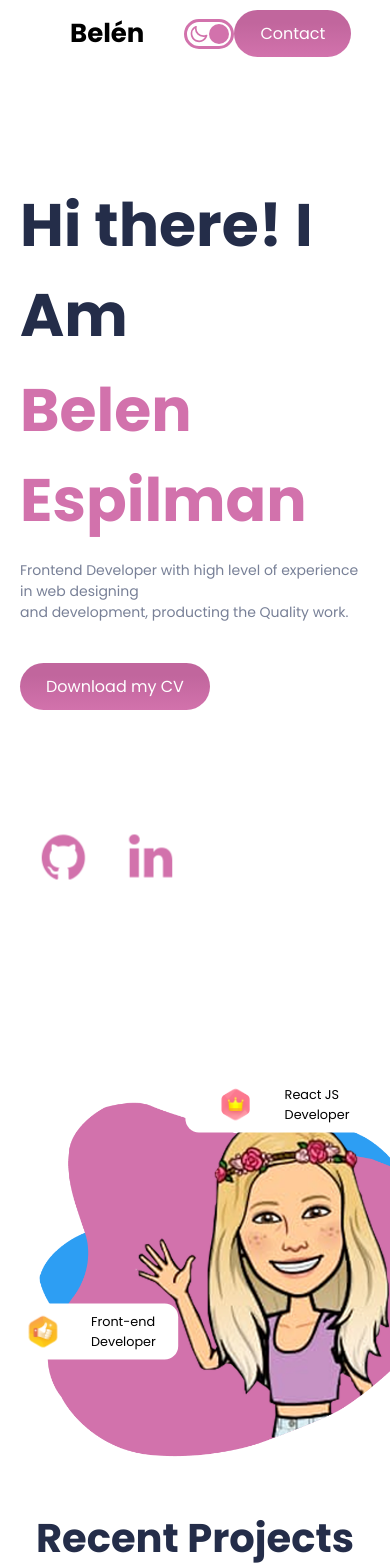
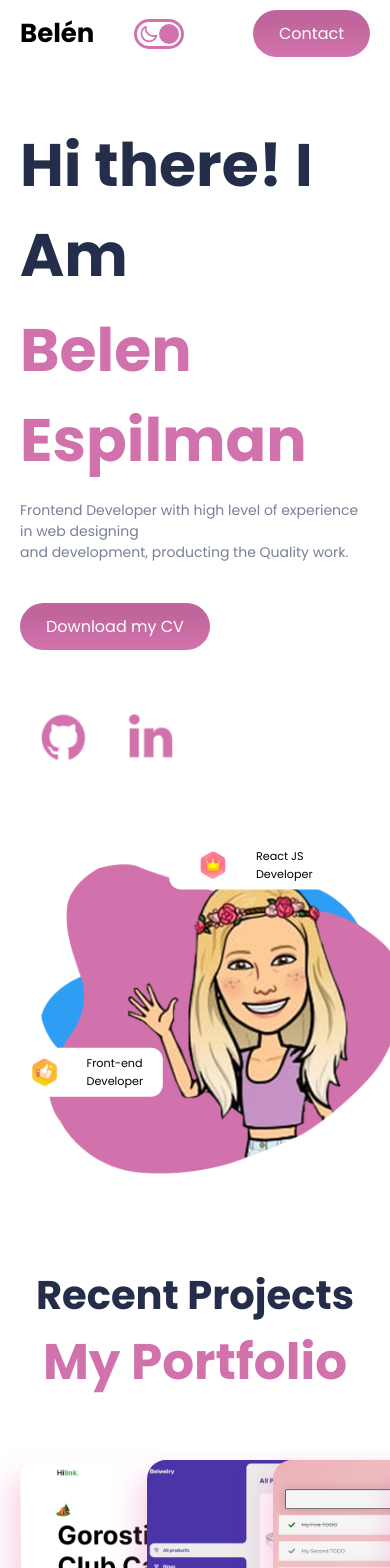
Before and after one commit to belenespilman/portfolio, a React (Create React App) app: page / in a window 390 px wide. Shown: the top 1568 px of the page. Built offline with nearby package versions, Linux system fonts and the light colour scheme.

Commit message:
Fix navbar and intro margins

```diff
--- a/src/Components/Intro/Intro.css
+++ b/src/Components/Intro/Intro.css
@@ -102,16 +102,22 @@
 @media screen and (max-width: 480px) {
   .Intro {
     flex-direction: column;
-    gap: 7rem;
-    height: 64rem;
+    gap: 0rem;
+    height: 130vh;
+    margin-top: 6rem;
   }
 
   .i-right {
-    transform: scale(0.8);
-    left: -3rem;
+    transform: scale(0.7);
+    left: -3.5rem
   }
+
   .i-right .blur {
     display: none;
+  }
+
+  .i-icons{
+    margin-top: 0;
   }
 
 
--- a/src/Components/NavBar/NavBar.css
+++ b/src/Components/NavBar/NavBar.css
@@ -54,4 +54,12 @@
   .n-list {
     display: none;
   }
+
+  .n-left{
+    padding-left: 1rem;
+  }
+
+  .n-right{
+    padding-right: 1rem;
+  }
 }
--- a/src/Components/Portfolio/Portfolio.css
+++ b/src/Components/Portfolio/Portfolio.css
@@ -23,14 +23,12 @@
 /* slider */
 .portfolio .swiper{
     overflow: visible!important;
-
 }
 
 .portfolio-slider {
   margin-top: 3rem;
   width: 100%;
   gap: 20rem;
-
 }
 
 .portfolio-slider .swiper-slide {
@@ -49,7 +47,5 @@
 @media screen and (max-width: 480px){
   .portfolio img {
       width: 26rem;
-
-
   }
 }
```
